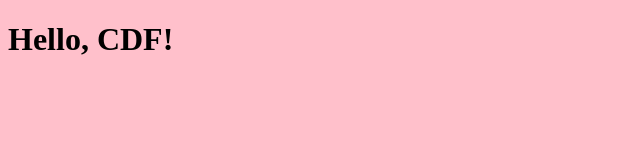
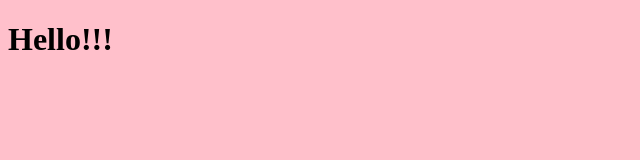
Before and after one commit to zongyuangan/CatDogFish, a plain HTML site: page index.html in a window 1280 px wide. Shown: the whole page, without its empty margins (0-640 px from the left). Drawn offline with Linux system fonts and the light colour scheme.

Commit message:
2nd commit

```diff
--- a/index.html
+++ b/index.html
@@ -5,6 +5,6 @@
 		<link rel="stylesheet" type="text/css" href="styles/style.css">
 	</head>
 	<body>
-		<h1>Hello, CDF!</h1>
+		<h1>Hello!!!</h1>
 	</body>
 </html>
```
